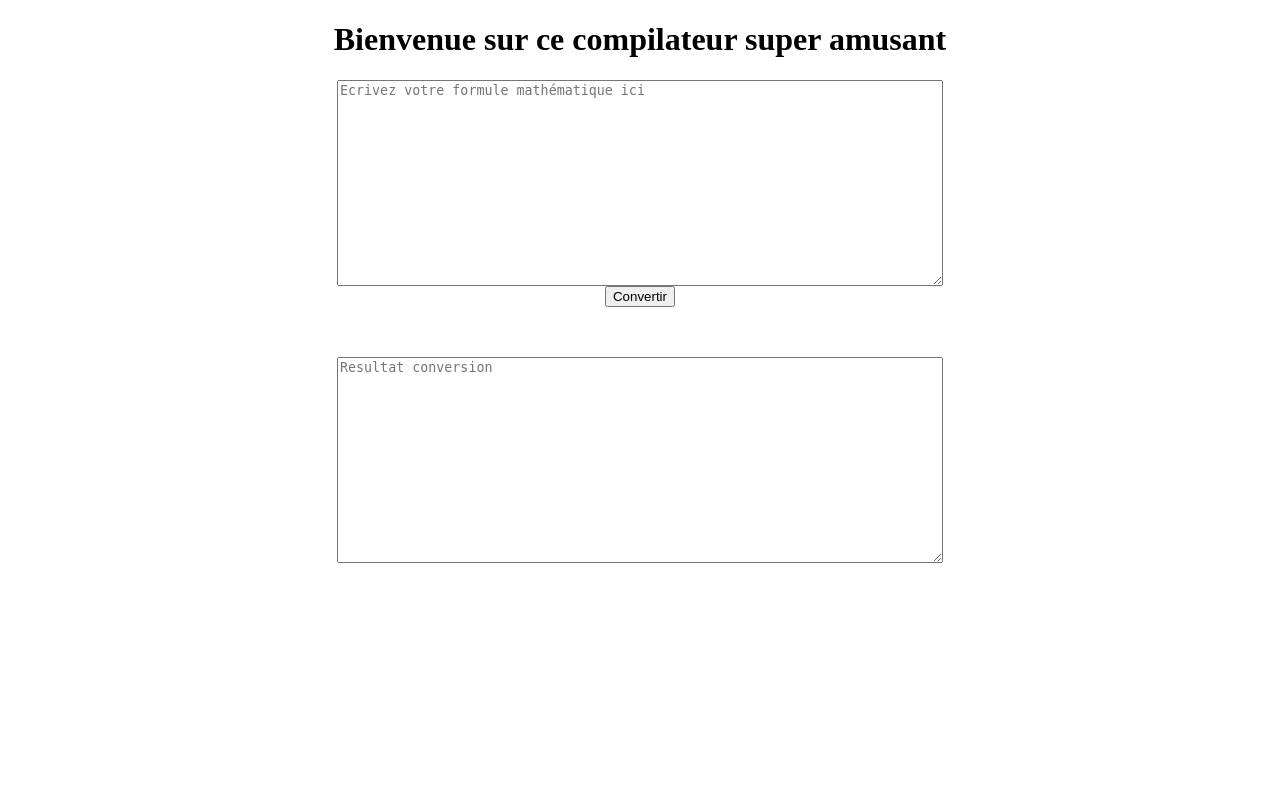
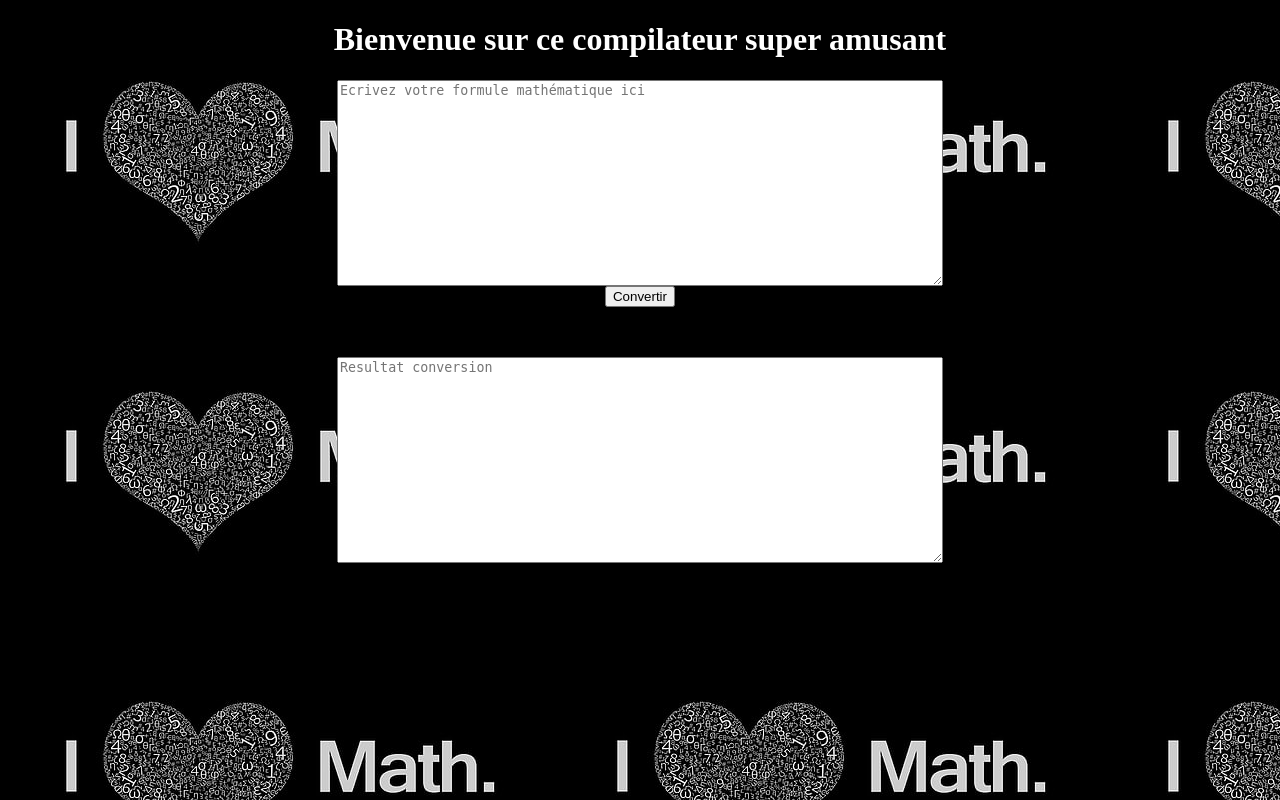
Before and after one commit to AxelSerieys/compilateur-AN, a PHP site: page /HTMLPage1.html in a window 1280 px wide. Run offline with PHP 8.4, Linux system fonts and the light colour scheme.

Commit message:
Ajout background

```diff
--- a/css.css
+++ b/css.css
@@ -1,4 +1,11 @@
 
+body{
+    background-image: url(maths.jpg);
+}
+
+h1{
+    color:white;
+}
 
 textarea, button {
     display:block;
@@ -11,6 +18,8 @@ textarea {
     height: 200px
 }
 
+
+
 #result
 {
     margin-top: 50px;
```
Also changed, not shown: maths.jpg (added).
